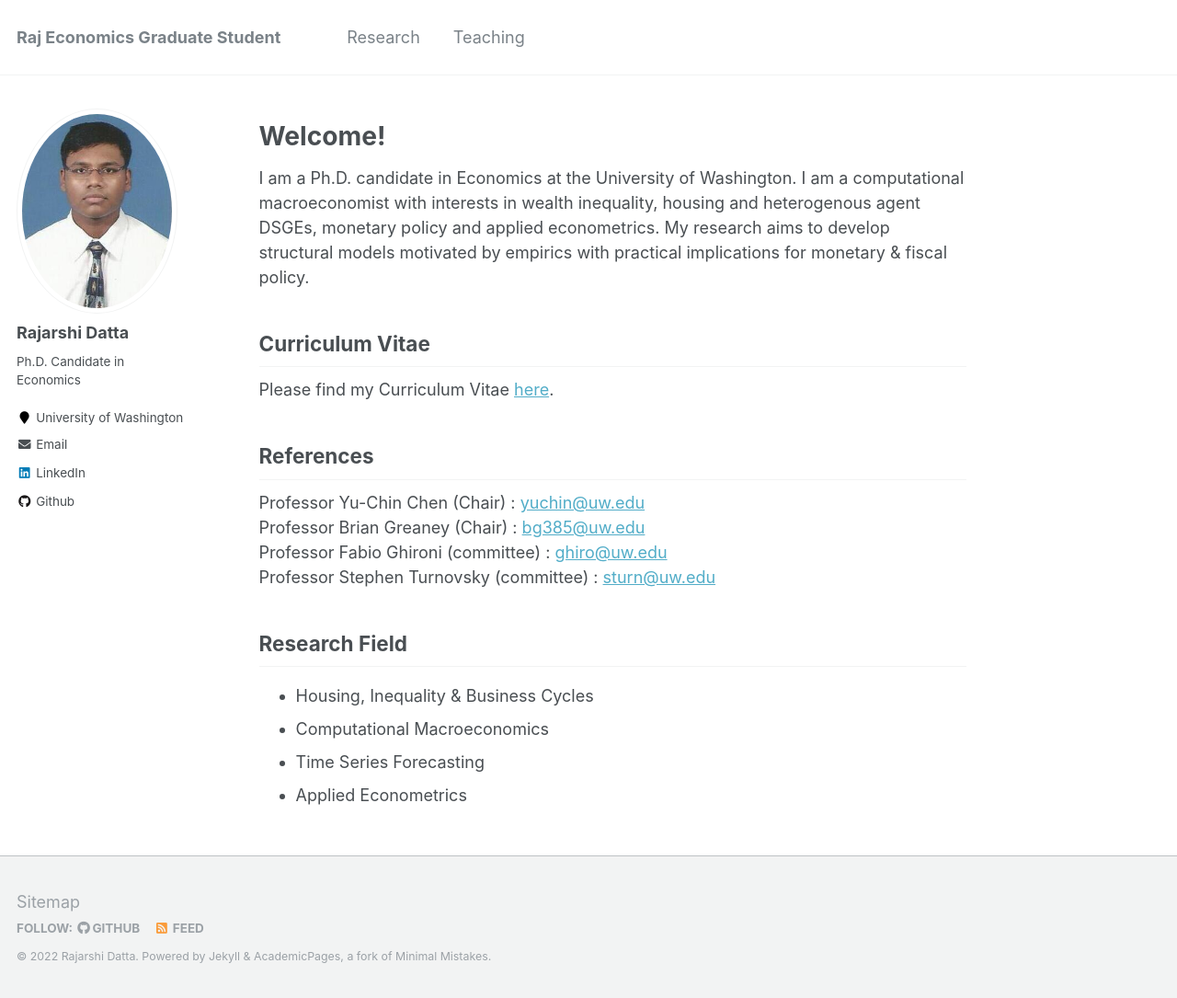
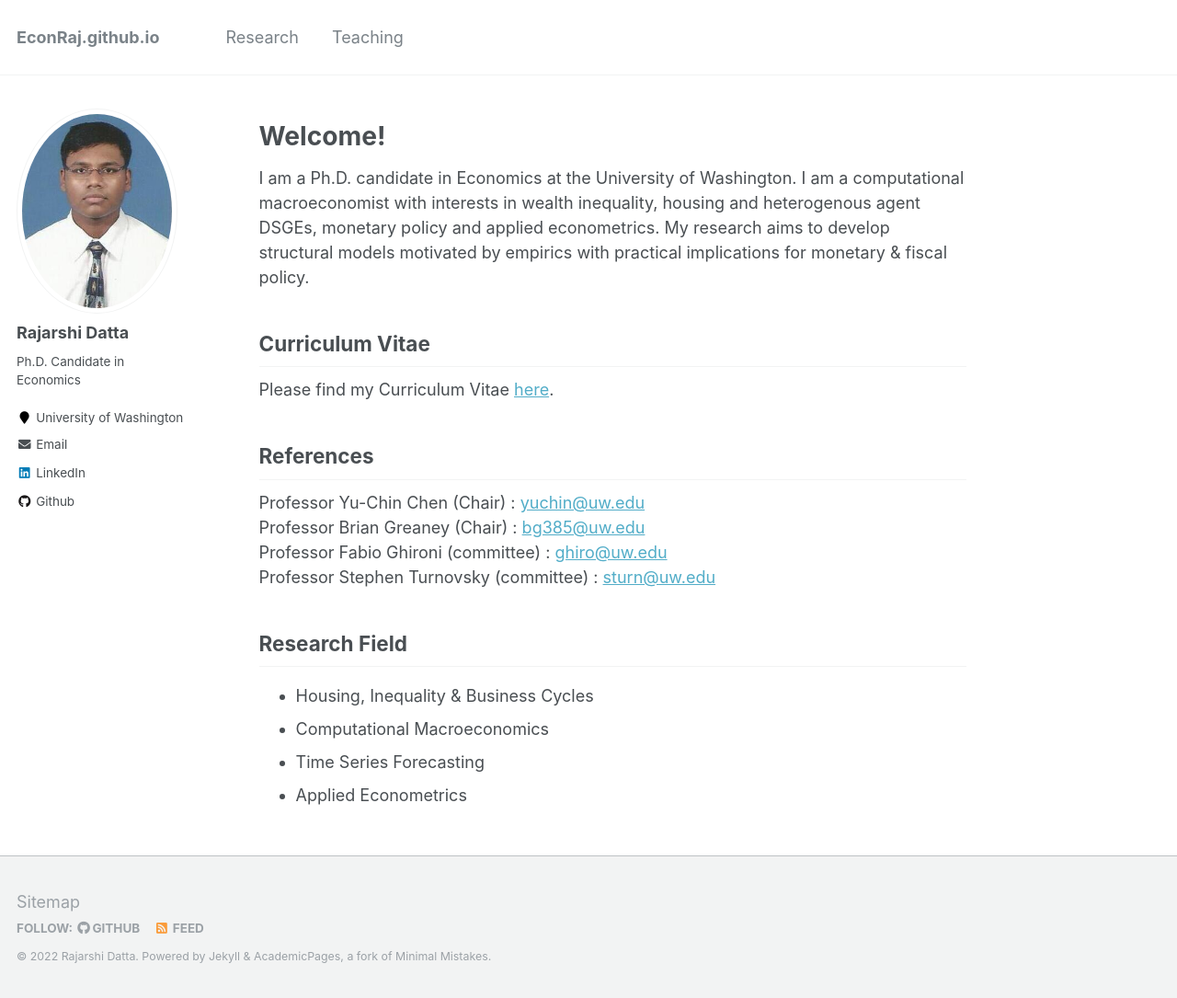
Before and after one commit to Reina-Kawai/Reina-Kawai.github.io, a Jekyll site: the page built from _pages/about.md, in a window 1280 px wide and 1085 px high. Shown: the whole window at 92% size. Built offline with Jekyll 4.4.1, drawn with Linux system fonts in a browser that asks for light colours.

Commit message:
Update _config.yml

```diff
--- a/_config.yml
+++ b/_config.yml
@@ -8,7 +8,7 @@
 
 # Site Settings
 locale                   : "en-US"
-title                    :  "Raj Economics Graduate Student"  #"EconRaj.github.io"
+title                    :  "EconRaj.github.io"
 title_separator          : "-"
 name                     : &name "Rajarshi Datta"
 description              : &description "University of Washington"
```
